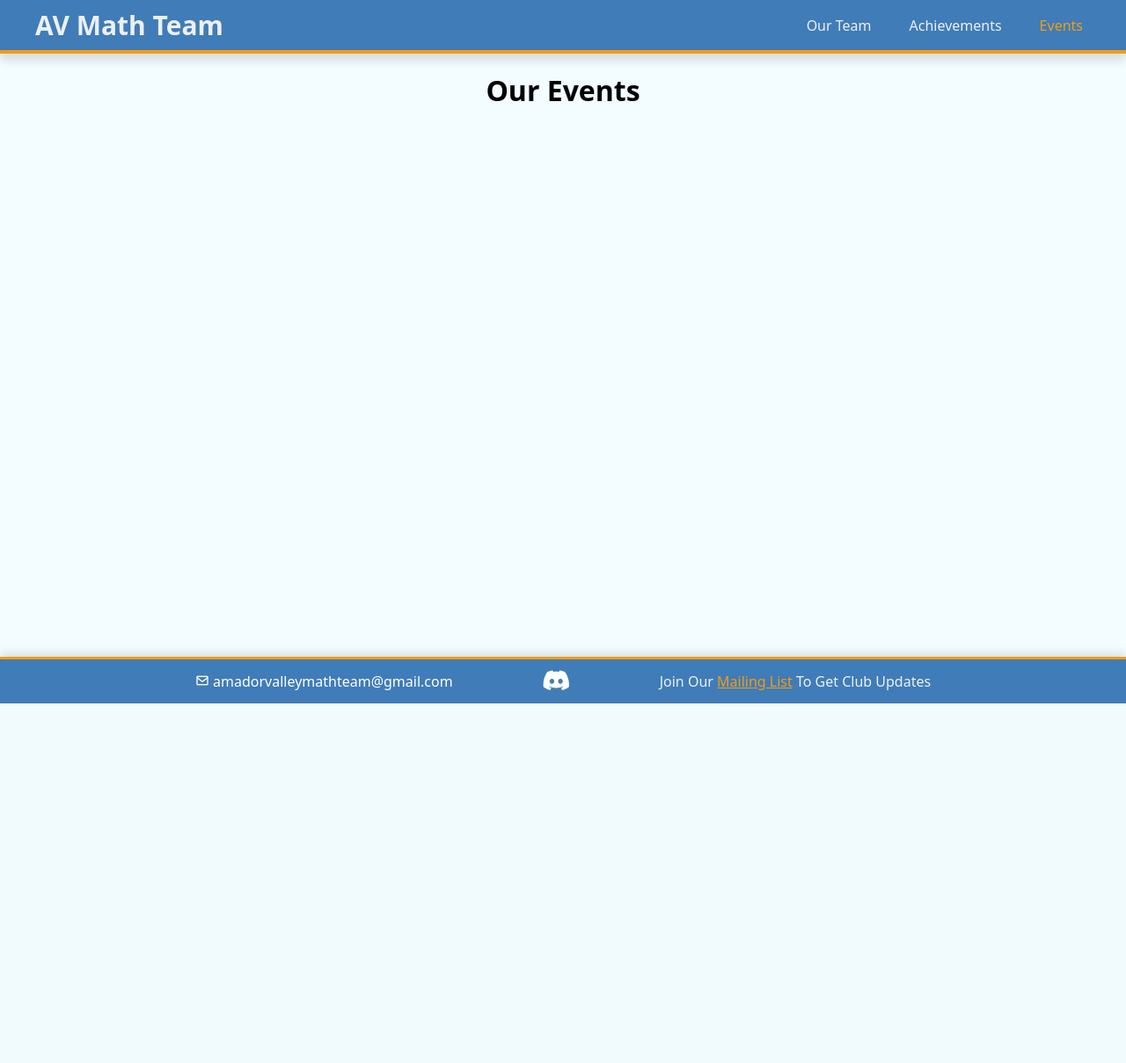
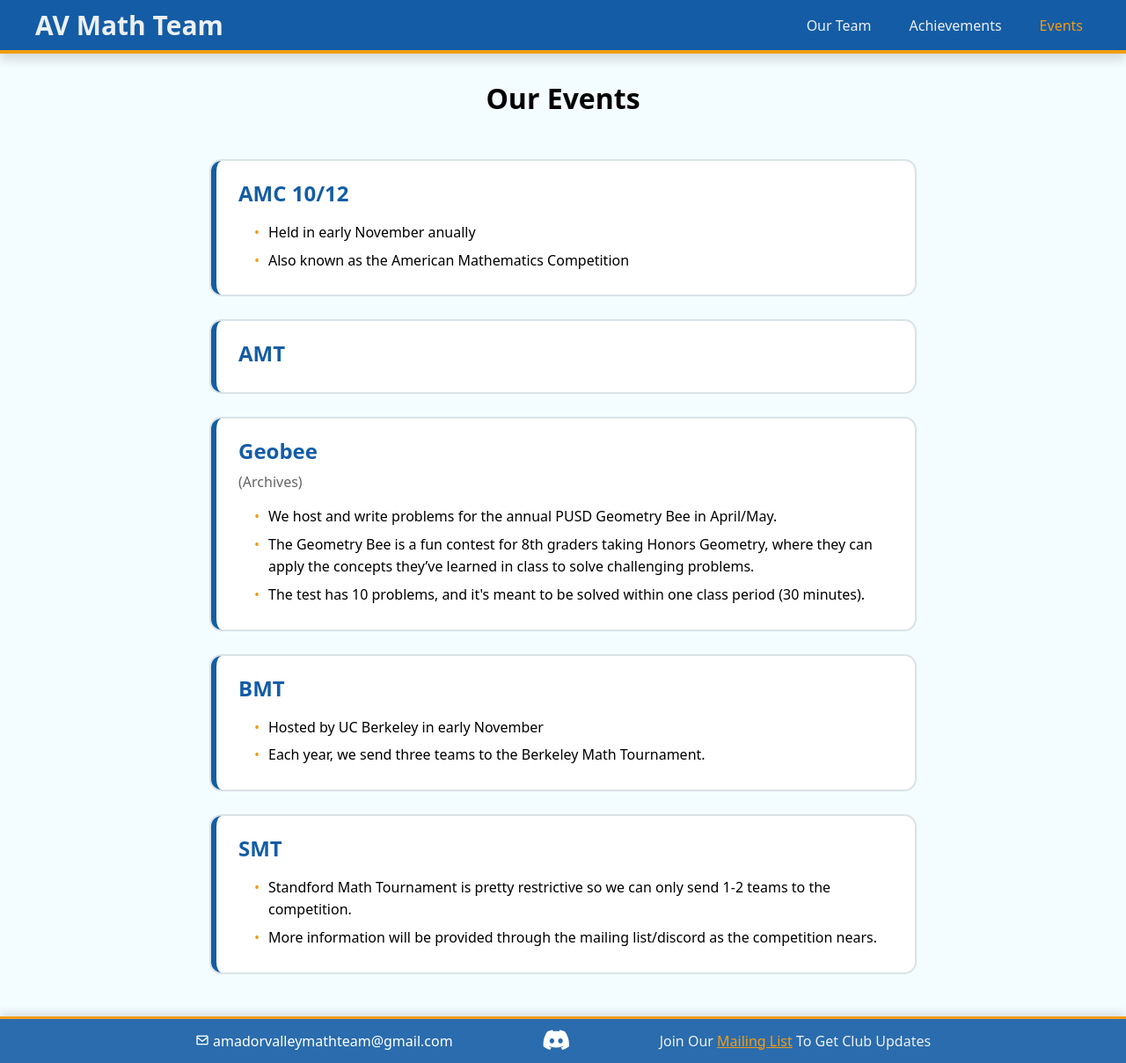
Before and after one commit to anaym952/AV-Math-Team-Website, a Flask app: page /events in a window 1280 px wide. Shown: the whole page at 88% size. Before the commit the page ends 800 px from the top, so only its background shows below. Run offline with Flask 3, Linux system fonts and the light colour scheme.

Commit message:
Finished events page and made navbar stuck during scrolling

```diff
--- a/static/style.css
+++ b/static/style.css
@@ -25,11 +25,13 @@ nav{
     align-items: center;
     justify-content: space-between;
     padding: 8px 20px;
-    background: rgba(20, 93, 165, 0.8);
+    background: rgb(20, 92, 165);
     box-shadow: 0 8px 10px rgba(0, 0, 0, 0.12);
     z-index: 1000;
     border-bottom: 4px solid rgb(243, 156, 18);
     padding-left: 40px;
+    position: fixed;
+    width: 100%;
 }
 
 .logo a{
@@ -63,12 +65,14 @@ nav{
 .page-content{
     flex: 1;
     text-align: center;
-    margin-top: 20px;
+    margin-top: 90px;
+    justify-items: center;
+    margin-bottom: 50px;
 }
 
 #header{
     font-weight: 800;
-    margin-bottom: 20px;
+    margin-bottom: 30px;
 }
 
 
@@ -84,6 +88,7 @@ nav{
     align-items: center;
     justify-content: center;
     text-align: center;
+    margin-top: 58px;
 }
 
 .welcome{
@@ -96,6 +101,7 @@ nav{
     font-size: 20px;
     box-shadow: 0px 0px 0px 2px rgb(0, 0, 0);
     margin-bottom: 20px;
+    cursor: default;
 }
 
 .welcome h3{
@@ -113,7 +119,6 @@ nav{
     justify-content: center;
     gap: 30px;
     padding: 20px;
-    margin-bottom: 20px;
 }
 
 .officers-container ul {
@@ -129,7 +134,6 @@ nav{
     background: rgb(255, 255, 255);
     border-radius: 10px;
     box-shadow: 0 4px 16px rgba(0, 0, 0, 0.1);
-    overflow: hidden;
     width: 300px;
     padding: 20px;
     transition: transform 0.2s ease, box-shadow 0.2s ease;
@@ -166,14 +170,16 @@ nav{
 .achievements-page-container {
     display: flex;
     justify-content: center;
-    gap: 60px;
+    gap: 150px;
     padding: 40px 60px;
     flex-wrap: wrap;
+    align-items: center;
 }
 
 .achievements-container {
     max-width: 550px;
     flex: 1;
+    align-items: center;
 }
 
 .achievements-container ul {
@@ -233,13 +239,80 @@ nav{
 
 
 
+/* Events */
+
+.events-container {
+    padding-top: 20px;
+    display: flex;
+    flex-direction: column;
+    gap: 30px;
+    width: 80%;
+    max-width: 800px;
+}
+
+.event {
+    background-color: white;
+    padding: 20px 25px;
+    border-radius: 12px;
+    box-shadow: 0px 0px 0px 2px rgba(0, 0, 0, 0.1);
+    transition: transform 0.2s ease, box-shadow 0.2s ease;
+    text-align: left;
+    border-left: 6px solid rgb(20, 93, 165);
+}
+
+.event:hover {
+    box-shadow: 0px 0px 0px 2px rgba(0, 0, 0, 0.25);
+}
+
+.events-container a {
+    color: rgb(20, 93, 165);
+    text-decoration: none;
+    font-weight: 700;
+    font-size: 24px;
+    transition: color 0.2s ease;
+    display: inline-block;
+    margin-bottom: 8px;
+}
+
+.events-container a:hover {
+    color: rgb(243, 156, 18);
+}
+
+#archives {
+    font-size: 16px;
+    color: rgb(100, 100, 100);
+    font-weight: 500;
+}
+
+.event ul {
+    margin-top: 8px;
+    list-style: none;
+    padding-left: 18px;
+    line-height: 1.6;
+}
+
+.event ul li {
+    position: relative;
+    padding-left: 16px;
+    margin-bottom: 6px;
+}
+
+.event ul li::before {
+    content: "•";
+    position: absolute;
+    left: 0;
+    color: rgb(243, 156, 18);
+}
+
+
+
 /* Footer */
 
 footer{
     box-shadow: 0 -4px 10px rgba(0, 0, 0, 0.12);
     border-top: 3px solid rgb(243, 156, 18);
     color: rgb(236, 240, 241);
-    background-color: rgba(20, 93, 165, 0.8);
+    background-color: rgb(20, 92, 165, 0.9);
     align-items: center;
     text-align: center;
     padding: 6px 6px;
--- a/templates/achievements.html
+++ b/templates/achievements.html
@@ -37,7 +37,7 @@
                         <h3 id="competition">40+ AIME qualifiers over the last few years</h3>
                     </li>
                     <li>
-                        <h3 id="competition">3 USAMO + 1 USAJMO qualifier last year</h3>
+                        <h3 id="competition">3 USAMO + 1 USAJMO qualifier in 2023</h3>
                     </li>
                 </ul>
             </div>
--- a/templates/events.html
+++ b/templates/events.html
@@ -12,10 +12,64 @@
     {% include 'navbar.html' %}
 
     <div class="page-content">
+
         <h1 id="header">Our Events</h1>
+
         <div class="events-container">
 
+            <div class="event">
+                <a href="https://alphastar.academy/amc-10-12-info-and-preparation/" target="_blank">
+                    AMC 10/12
+                </a>
+                <ul>
+                    <li>Held in early November anually</li>
+                    <li>Also known as the American Mathematics Competition</li>
+                </ul>
+            </div>
+
+            <div class="event">
+                <a href="#">
+                    AMT
+                </a>
+            </div>
+
+            <div class="event">
+                <a href="#">
+                    Geobee
+                </a>
+                <br>
+                <a id="archives" href="https://avmathteam.weebly.com/archives.html" target="_blank">
+                    (Archives)
+                </a>
+                <ul>
+                    <li>We host and write problems for the annual PUSD Geometry Bee in April/May.</li>
+                    <li>The Geometry Bee is a fun contest for 8th graders taking Honors Geometry, where they can apply the concepts they’ve learned in class to solve challenging problems.</li>
+                    <li>The test has 10 problems, and it's meant to be solved within one class period (30 minutes).</li>
+                </ul>
+            </div>
+
+            <div class="event">
+                <a href="https://berkeley.mt" target="_blank">
+                    BMT
+                </a>
+                <ul>
+                    <li>Hosted by UC Berkeley in early November</li>
+                    <li>Each year, we send three teams to the Berkeley Math Tournament.</li>
+                </ul>
+            </div>
+
+            <div class="event">
+                <a href="https://www.stanfordmathtournament.com/" target="_blank">
+                    SMT
+                </a>
+                <ul>
+                    <li>Standford Math Tournament is pretty restrictive so we can only send 1-2 teams to the competition.</li>
+                    <li>More information will be provided through the mailing list/discord as the competition nears.</li>
+                </ul>
+            </div>
+
         </div>
+
     </div>
 
     {% include 'contact.html' %}
--- a/templates/home.html
+++ b/templates/home.html
@@ -12,8 +12,6 @@
 
     {% include 'navbar.html' %}
 
-    <!-- IF MAKING AN ABOUT SECTION, PUT AN IMAGE ON LEFT SIDE AND TEXT ON RIGHT SIDE -->
-
     <div class="home-container">
         <div class="welcome">
             <h3>
```
